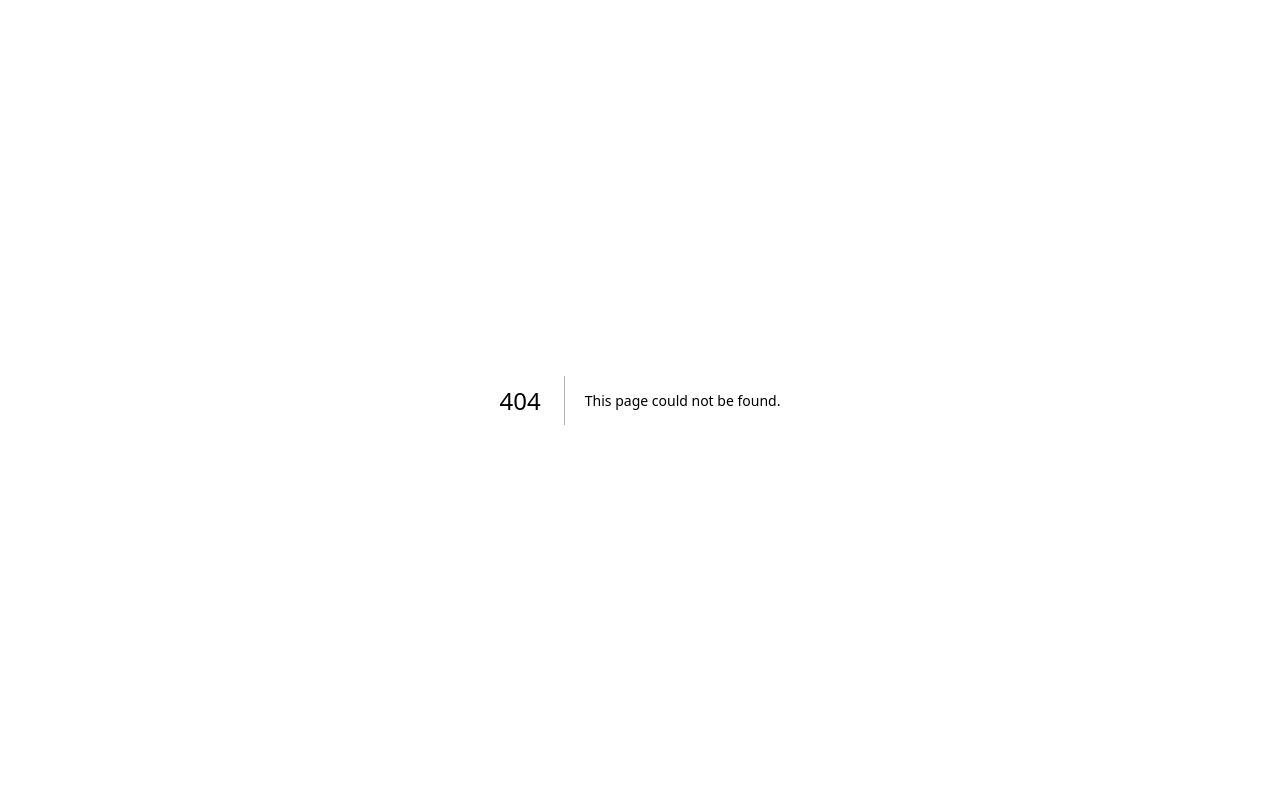
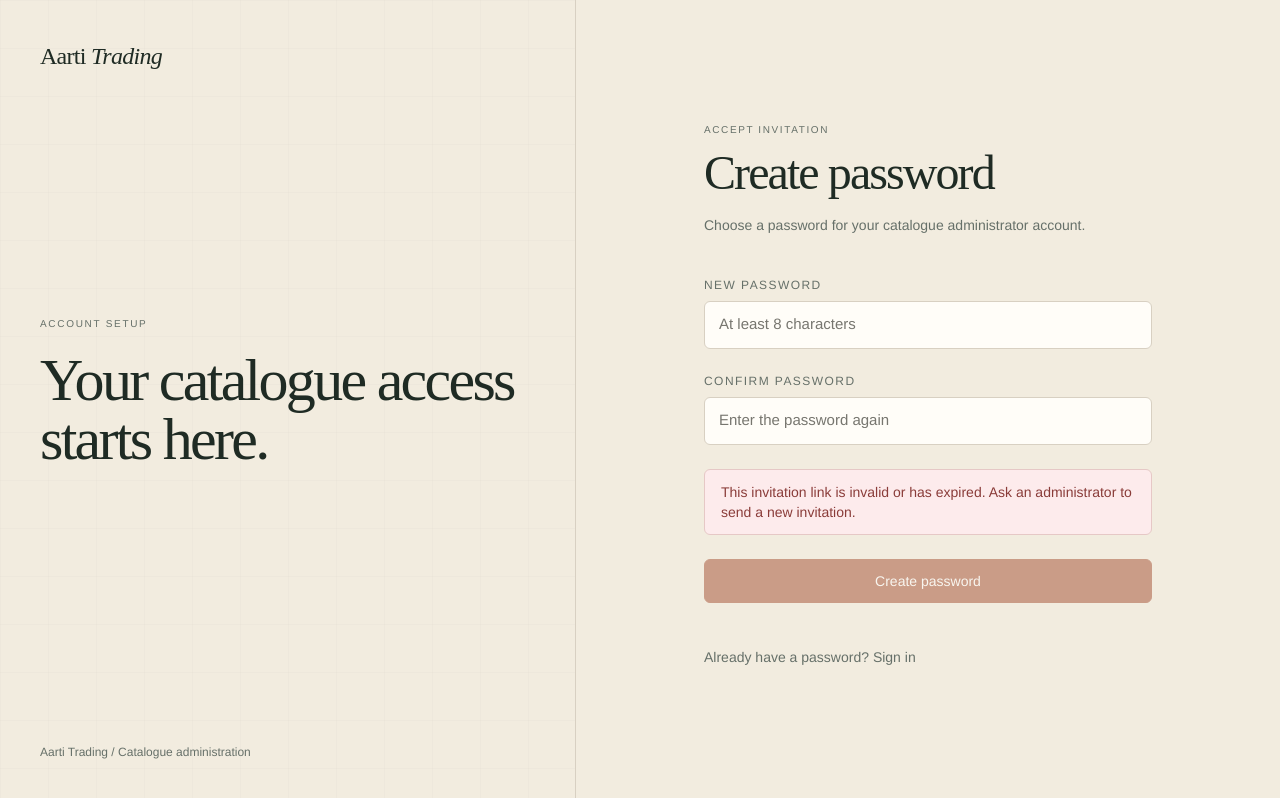
Before and after one commit to gjain6484-tech/at-digital-catalogue, a Next.js app: page /admin/create-password in a window 1280 px wide. Before the commit this address had no page. Built offline with nearby package versions, Linux system fonts and the light colour scheme; no server answers.

Commit message:
Create password link

```diff
--- /dev/null
+++ b/app/admin/create-password/page.tsx
@@ -0,0 +1,161 @@
+'use client';
+
+import { FormEvent, useEffect, useState } from "react";
+import Link from "next/link";
+import { useRouter } from "next/navigation";
+import { Button } from "@/components/ui/Button";
+import { Input } from "@/components/ui/Input";
+import { createClient } from "@/lib/supabase-browser";
+
+const MIN_PASSWORD_LENGTH = 8;
+
+export default function CreatePasswordPage() {
+  const router = useRouter();
+  const [password, setPassword] = useState("");
+  const [confirmPassword, setConfirmPassword] = useState("");
+  const [sessionReady, setSessionReady] = useState(false);
+  const [checkingSession, setCheckingSession] = useState(true);
+  const [error, setError] = useState("");
+  const [confirmError, setConfirmError] = useState("");
+  const [submitting, setSubmitting] = useState(false);
+
+  useEffect(() => {
+    let active = true;
+    const supabase = createClient();
+
+    const checkSession = async () => {
+      const code = new URLSearchParams(window.location.search).get("code");
+
+      if (code) {
+        const { error: exchangeError } = await supabase.auth.exchangeCodeForSession(code);
+        if (exchangeError && active) {
+          setError("This invitation link is invalid or has expired. Ask an administrator to send a new invitation.");
+          setCheckingSession(false);
+          return;
+        }
+
+        window.history.replaceState({}, document.title, window.location.pathname);
+      }
+
+      const { data, error: sessionError } = await supabase.auth.getSession();
+      if (!active) return;
+
+      if (sessionError || !data.session) {
+        setError("This invitation link is invalid or has expired. Ask an administrator to send a new invitation.");
+      } else {
+        setSessionReady(true);
+      }
+      setCheckingSession(false);
+    };
+
+    void checkSession();
+
+    return () => {
+      active = false;
+    };
+  }, []);
+
+  const submit = async (event: FormEvent<HTMLFormElement>) => {
+    event.preventDefault();
+    setError("");
+    setConfirmError("");
+
+    if (password.length < MIN_PASSWORD_LENGTH) {
+      setError(`Password must be at least ${MIN_PASSWORD_LENGTH} characters.`);
+      return;
+    }
+
+    if (password !== confirmPassword) {
+      setConfirmError("Passwords do not match.");
+      return;
+    }
+
+    setSubmitting(true);
+    const { error: updateError } = await createClient().auth.updateUser({ password });
+
+    if (updateError) {
+      setError(updateError.message);
+      setSubmitting(false);
+      return;
+    }
+
+    router.replace("/admin");
+    router.refresh();
+  };
+
+  return (
+    <main className="grid min-h-[100dvh] bg-canvas lg:grid-cols-[0.9fr_1.1fr]">
+      <section className="editorial-grid hidden border-r border-line p-10 lg:flex lg:flex-col lg:justify-between">
+        <Link href="/" className="font-display text-2xl tracking-[-0.03em] text-ink">
+          Aarti <span className="italic">Trading</span>
+        </Link>
+        <div className="max-w-xl pb-8">
+          <p className="text-[10px] font-medium uppercase tracking-[0.17em] text-muted">Account setup</p>
+          <p className="mt-5 font-display text-6xl leading-[0.98] tracking-[-0.045em] text-ink">
+            Your catalogue access starts here.
+          </p>
+        </div>
+        <p className="text-xs text-muted">Aarti Trading / Catalogue administration</p>
+      </section>
+
+      <section className="flex min-h-[100dvh] items-center justify-center px-5 py-12 sm:px-8">
+        <div className="w-full max-w-md">
+          <Link href="/" className="font-display text-xl tracking-[-0.03em] text-ink lg:hidden">
+            Aarti <span className="italic">Trading</span>
+          </Link>
+
+          <div className="mt-16 lg:mt-0">
+            <p className="text-[10px] font-medium uppercase tracking-[0.16em] text-muted">Accept invitation</p>
+            <h1 className="mt-3 font-display text-5xl tracking-[-0.04em] text-ink">Create password</h1>
+            <p className="mt-4 text-sm leading-6 text-muted">Choose a password for your catalogue administrator account.</p>
+          </div>
+
+          <form onSubmit={submit} className="mt-10 space-y-6" aria-busy={submitting}>
+            <Input
+              required
+              id="new-password"
+              label="New password"
+              type="password"
+              autoComplete="new-password"
+              minLength={MIN_PASSWORD_LENGTH}
+              value={password}
+              onChange={(event) => setPassword(event.target.value)}
+              placeholder="At least 8 characters"
+              disabled={!sessionReady || submitting}
+            />
+            <Input
+              required
+              id="confirm-password"
+              label="Confirm password"
+              type="password"
+              autoComplete="new-password"
+              minLength={MIN_PASSWORD_LENGTH}
+              value={confirmPassword}
+              onChange={(event) => {
+                setConfirmPassword(event.target.value);
+                if (confirmError) setConfirmError("");
+              }}
+              placeholder="Enter the password again"
+              error={confirmError}
+              disabled={!sessionReady || submitting}
+            />
+
+            {error && (
+              <p role="alert" className="rounded-md border border-[#e6c8c6] bg-[#fdebec] px-4 py-3 text-sm leading-5 text-[#8a3c39]">
+                {error}
+              </p>
+            )}
+
+            <Button type="submit" className="w-full" disabled={!sessionReady || checkingSession || submitting}>
+              {checkingSession ? "Checking invitation…" : submitting ? "Creating password…" : "Create password"}
+            </Button>
+          </form>
+
+          <Link href="/admin/login" className="mt-8 inline-flex min-h-11 items-center text-sm text-muted transition hover:text-ink">
+            Already have a password? Sign in
+          </Link>
+        </div>
+      </section>
+    </main>
+  );
+}
--- /dev/null
+++ b/app/create-password/page.tsx
@@ -0,0 +1 @@
+export { default } from "@/app/admin/create-password/page";
--- a/components/ui/Input.tsx
+++ b/components/ui/Input.tsx
@@ -3,15 +3,28 @@ import { InputHTMLAttributes, TextareaHTMLAttributes } from "react";
 type FieldProps = {
   label: string;
   hint?: string;
+  error?: string;
   id: string;
 };
 
-export function Input({ label, hint, id, className = "", ...props }: FieldProps & InputHTMLAttributes<HTMLInputElement>) {
+export function Input({ label, hint, error, id, className = "", ...props }: FieldProps & InputHTMLAttributes<HTMLInputElement>) {
+  const descriptionId = error ? `${id}-error` : hint ? `${id}-hint` : undefined;
+
   return (
     <label htmlFor={id} className="block">
       <span className="mb-2 block text-xs font-medium uppercase tracking-[0.12em] text-muted">{label}</span>
-      <input id={id} className={`min-h-12 w-full rounded-md border border-line bg-paper px-3.5 py-2.5 text-[15px] text-ink outline-none transition placeholder:text-[#9c9a92] focus:border-accent ${className}`} {...props} />
-      {hint && <span className="mt-2 block text-xs leading-5 text-muted">{hint}</span>}
+      <input
+        id={id}
+        aria-describedby={descriptionId}
+        aria-invalid={error ? true : undefined}
+        className={`min-h-12 w-full rounded-md border bg-paper px-3.5 py-2.5 text-[15px] text-ink outline-none transition placeholder:text-[#77766f] ${error ? "border-[#b76863] focus:border-[#9b4742]" : "border-line focus:border-accent"} ${className}`}
+        {...props}
+      />
+      {error ? (
+        <span id={`${id}-error`} className="mt-2 block text-xs leading-5 text-[#8a3c39]">{error}</span>
+      ) : hint ? (
+        <span id={`${id}-hint`} className="mt-2 block text-xs leading-5 text-muted">{hint}</span>
+      ) : null}
     </label>
   );
 }
```
